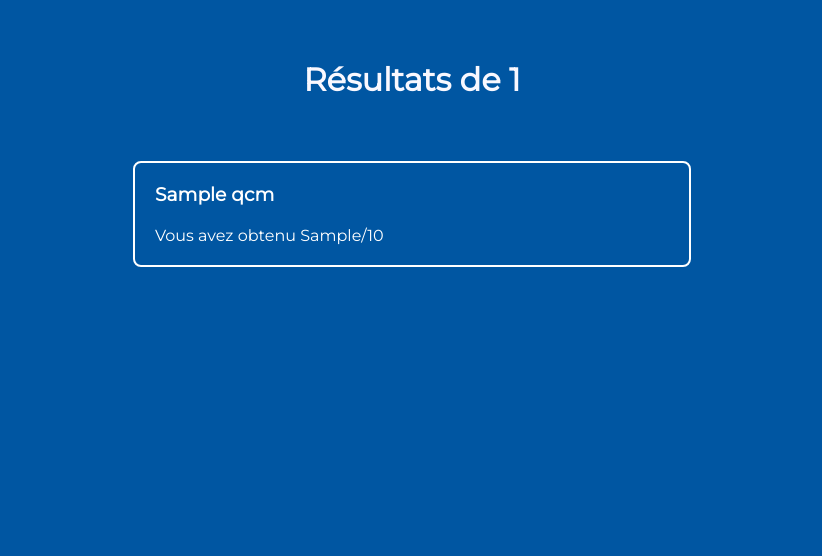
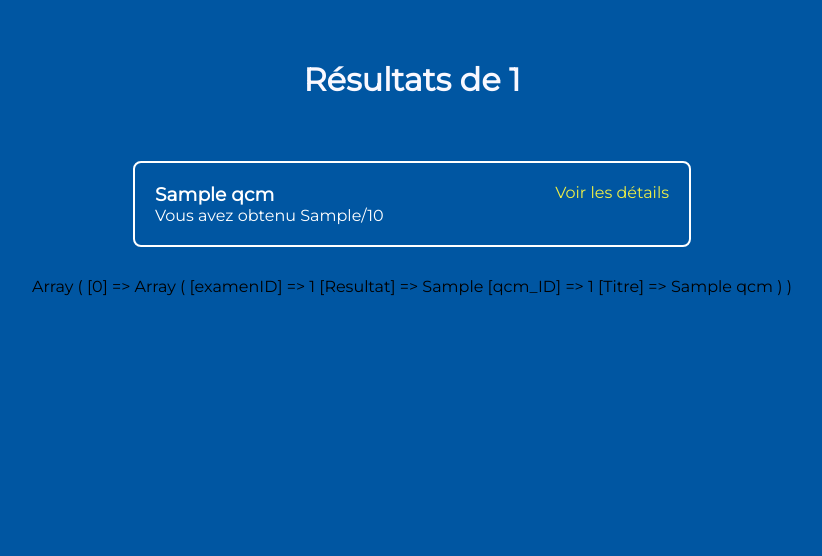
Before and after one commit to WH-Yoshi/QCM-front, a PHP site: page /result.php in a window 1280 px wide. Shown: the part 120-676 px from the top of the page, without its empty margins (228-1050 px from the left). Run offline with PHP 8.4, Linux system fonts and the light colour scheme; the visitor is signed in with stand-in values (Sample User, id 1); tables that the repository leaves empty or names only in its code hold one stand-in row (values such as "Sample post"); data that the repository does not hold is empty; some libraries are stand-ins or nearby versions.

Commit message:
26-10-23

```diff
--- a/result.php
+++ b/result.php
@@ -22,21 +22,20 @@ if (empty($userExams)) {
     header("Location: ./menu.php");
     exit();
 }
-// This ocde is going to check if an exam is 'en cours'
-foreach ($userExams as $Exam) {
-    if ($Exam['Resultat'] == null) {
-        $sql = "UPDATE `EXAMEN` SET `Etat` = 'fini', `Resultat` = '0' WHERE `EXAMEN`.`examenID` = :examenID;";
+// This code is going to check if an exam is 'en cours'
+foreach ($userExams as &$Exam) {
+    if ($Exam['Resultat'] == 'null') {
+        $sql = "UPDATE EXAMEN SET Etat = 'fini', Resultat = '0' WHERE utilisateur_ID = :user;";
         try {
             $stmt = $db->prepare($sql);
-            $stmt->bindParam(':examenID', $Exam['examenID']);
+            $stmt->bindParam(':user', $_SESSION['userID']);
             $stmt->execute();
+            $Exam['Resultat'] = '0';
         } catch (PDOException $e) {
             echo "Error coming from the database : " . $e->getMessage();
         }
-//        $Exam['Resultat'] = 0;
     }
 }
-
 // This code is going to get each choice the user has done
 $userChoices = array();
 foreach ($userExams as $exam) {
@@ -65,12 +64,6 @@ foreach ($userChoices as $choice) {
         }
     }
 }
-
-
-
-
-
-
 
 ?>
 <!DOCTYPE html>
@@ -112,17 +105,20 @@ foreach ($userChoices as $choice) {
         <section id="qcm-result">
             <?php
             foreach ($userExams as $exam) {
-                echo '<div class="result">';
-                echo '<h3>' . htmlspecialchars($exam['Titre']) . '</h3>';
-                echo '<p>Vous avez obtenu ' . $exam['Resultat'] . '/10</p>';
-                echo '</div>';
+                echo '<div class="result">
+                <div>
+                    <h3>' . htmlspecialchars($exam['Titre']) . '</h3>
+                    <p>Vous avez obtenu ' . $exam['Resultat'] . '/10</p>
+                </div>
+                <a href="./result.php?examID=' . $exam['examenID'] . '">Voir les détails</a>
+                </div>';
             }
+            print_r($userExams);
             ?>
         </section>
     </main>
     <footer>
         <img class="logo" src="images/logo.png" alt="Logo Henallux" >
     </footer>
-    <script src="scripts/jscripts.js"></script>
 </body>
 </html>
--- a/scripts/db.php
+++ b/scripts/db.php
@@ -1,6 +1,6 @@
 <?php
 try {
-    $db = new PDO('mysql:host=192.168.45.206;dbname=testQCM2', 'techweb', 'Tigrou007=');
+    $db = new PDO('mysql:host=192.168.239.206;dbname=testQCM2', 'techweb', 'Tigrou007=');
     $db->setAttribute(PDO::ATTR_ERRMODE, PDO::ERRMODE_EXCEPTION);
 } catch (PDOException $e) {
     die("Error: ". $e->getMessage());
--- a/styles/style.css
+++ b/styles/style.css
@@ -266,6 +266,10 @@ article.choices a {
   color: #fff;
   text-align: center
 }
+article.choices a:hover {
+  background: #0056a2;
+  text-decoration: none
+}
 /*QCM*/
 body.longpage {
   height: auto
@@ -466,15 +470,20 @@ section#qcm-result {
 }
 section#qcm-result div.result {
   display: flex;
-  flex-direction: column;
+  justify-content: space-between;
   width: 45%;
-  margin-bottom: 20px;
+  margin-bottom: 30px;
   border-radius: 8px;
   border: 2px solid #fff;
   padding: 20px;
   box-sizing: border-box;
   color: white;
-  gap: 20px;
+}
+section#qcm-result div.result a {
+  color: #efef46;
+}
+section#qcm-result div.result a:hover {
+  color: #000;
 }
 
 
```
